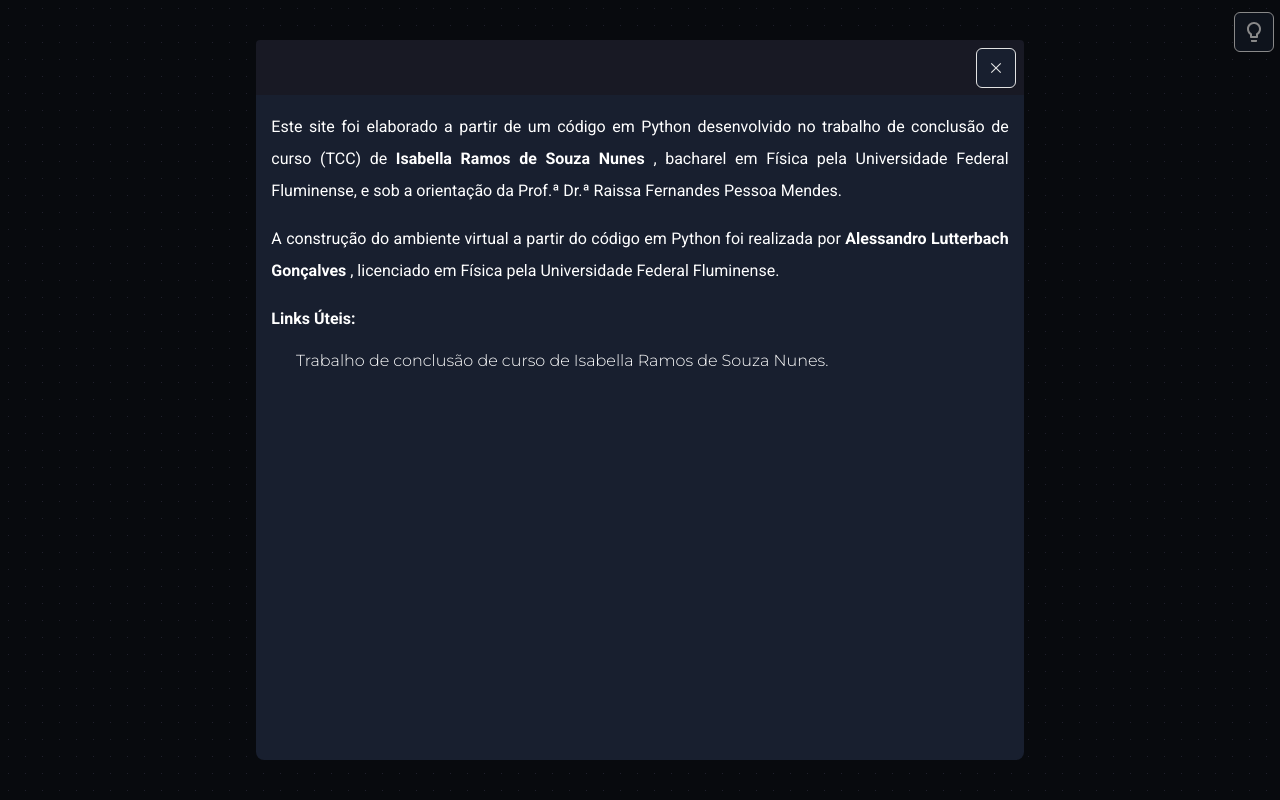
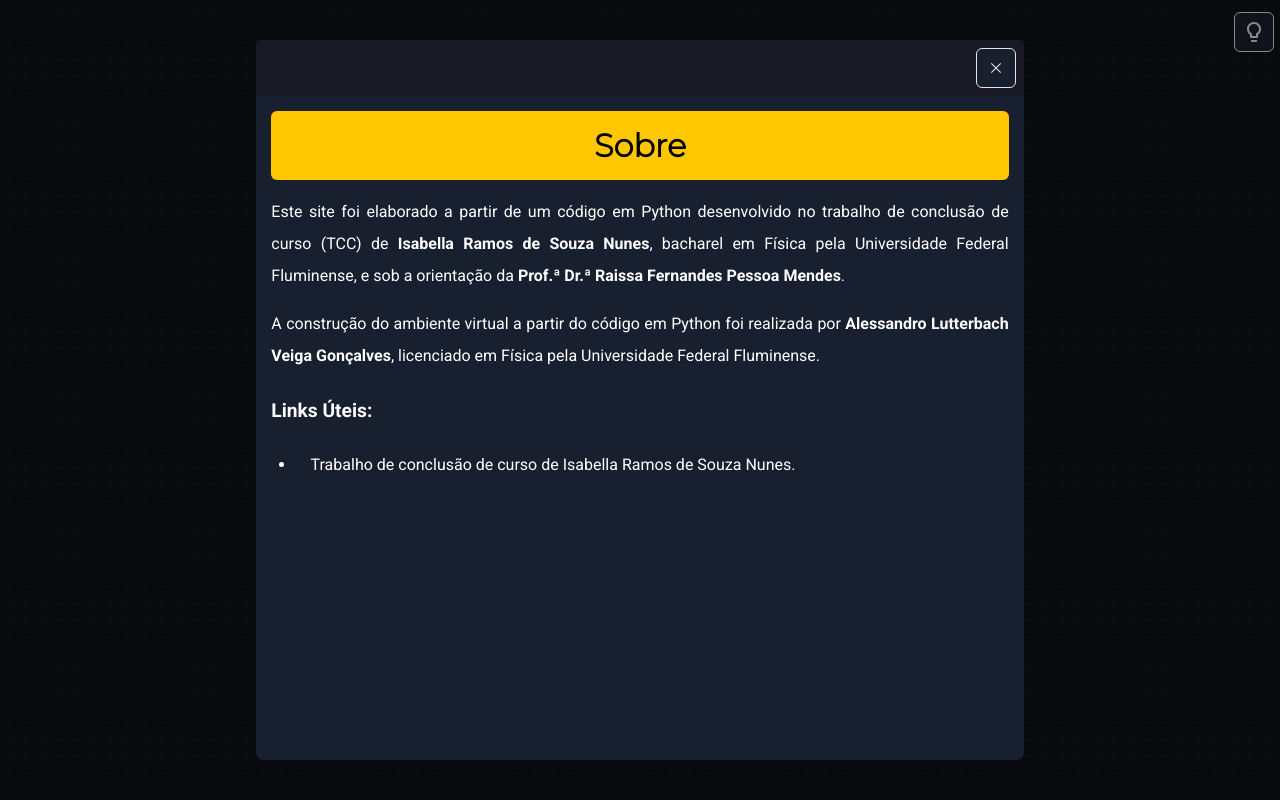
Before and after one commit to orbitasr/orbitasr.github.io, a plain HTML site: page index.html in a window 1280 px wide. Both pictures are taken after a click on the link "Sobre este site". Drawn offline with Linux system fonts and the light colour scheme.

Commit message:
Sobre finalizada

```diff
--- a/es/css/style.css
+++ b/es/css/style.css
@@ -99,6 +99,10 @@ p.green-text {
 
 a, a:visited {
     text-decoration: none;
+    color: var(--texto);
+}
+
+li {
     color: var(--texto);
 }
 
--- a/index.html
+++ b/index.html
@@ -32,10 +32,13 @@
             <button class="close" onclick="hide('sobre','window3')"><img class="x" src="es/img/close.svg"></button>
         </div>
         <div class="conteudo" id="conteudo3">
-            <p>Este site foi elaborado a partir de um código em Python desenvolvido no trabalho de conclusão de curso (TCC) de <b> Isabella Ramos de Souza Nunes </b>, bacharel em Física pela Universidade Federal Fluminense, e sob a orientação da Prof.ª Dr.ª Raissa Fernandes Pessoa Mendes. </p>
-            <p>A construção do ambiente virtual a partir do código em Python foi realizada por <b> Alessandro Lutterbach Gonçalves </b>, licenciado em Física pela Universidade Federal Fluminense. </p>
-            <p><b>Links Úteis:</b></p>
-            <ul><a href="https://app.uff.br/riuff/handle/1/22383">Trabalho de conclusão de curso de Isabella Ramos de Souza Nunes.</a></ul>
+            <h4>Sobre</h4>
+            <p>Este site foi elaborado a partir de um código em Python desenvolvido no trabalho de conclusão de curso (TCC) de <b>Isabella Ramos de Souza Nunes</b>, bacharel em Física pela Universidade Federal Fluminense, e sob a orientação da <b><a href="https://sites.google.com/view/raissamendes/homepage">Prof.ª Dr.ª Raissa Fernandes Pessoa Mendes</a></b>.</p>
+            <p>A construção do ambiente virtual a partir do código em Python foi realizada por <b><a href="http://lutterbach.me/">Alessandro Lutterbach Veiga Gonçalves</a></b>, licenciado em Física pela Universidade Federal Fluminense.</p>
+            <p style="font-size: larger;"><b>Links Úteis:</b></p>
+            <ul>
+                <li><p><a href="https://app.uff.br/riuff/handle/1/22383">Trabalho de conclusão de curso de Isabella Ramos de Souza Nunes.</a></p></li>
+            </ul>
         </div>
     </div>
 
```
Also changed, not shown: em/index.html (+7 -4 lines), es/index.html (+7 -4 lines), 1 other file.
